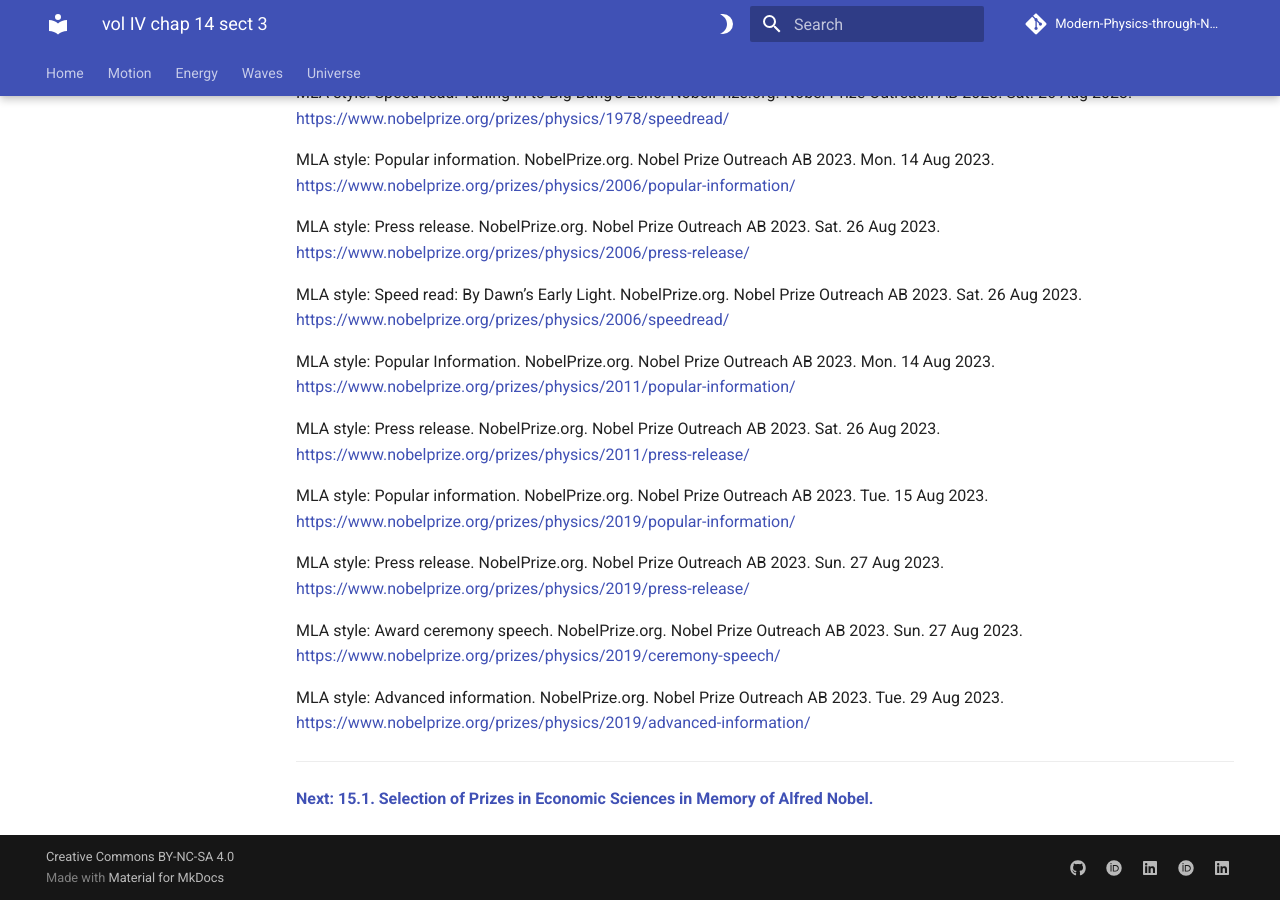
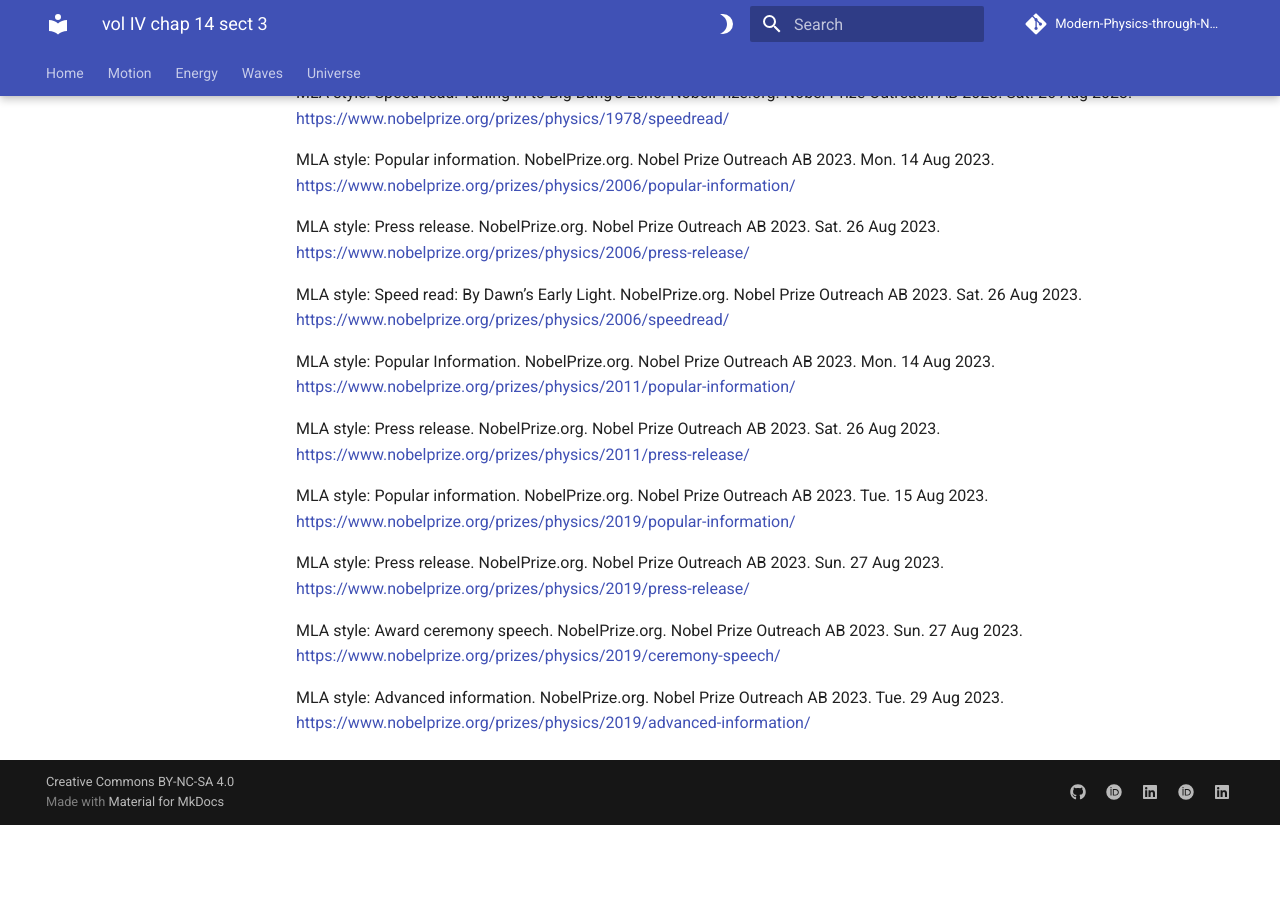
Before and after one commit to modphysnobel/modphysnobel.github.io, an MkDocs documentation site: the page built from docs/vol-IV/vol-IV-chap-14-sect-3.md, in a window 1280 px wide and 900 px high, scrolled down 10083 px. Built offline with MkDocs 1.6.1 and Material for MkDocs 9.7.7, drawn with Linux system fonts in a browser that asks for light colours; some web fonts are replaced; comment, search, counter and statistics services are not loaded; after the commit the page ends 10908 px from its top, so only the background shows below that.

Commit message:
Update vol-IV-chap-14-sect-3.md

```diff
--- a/docs/vol-IV/vol-IV-chap-14-sect-3.md
+++ b/docs/vol-IV/vol-IV-chap-14-sect-3.md
@@ -283,7 +283,3 @@
 MLA style: Award ceremony speech. NobelPrize.org. Nobel Prize Outreach AB 2023. Sun. 27 Aug 2023. https://www.nobelprize.org/prizes/physics/2019/ceremony-speech/
 
 MLA style: Advanced information. NobelPrize.org. Nobel Prize Outreach AB 2023. Tue. 29 Aug 2023. https://www.nobelprize.org/prizes/physics/2019/advanced-information/
-
-***
-
-[**Next: 15.1. Selection of Prizes in Economic Sciences in Memory of Alfred Nobel.**](./vol-IV-chap-15-sect-1.md)
```
